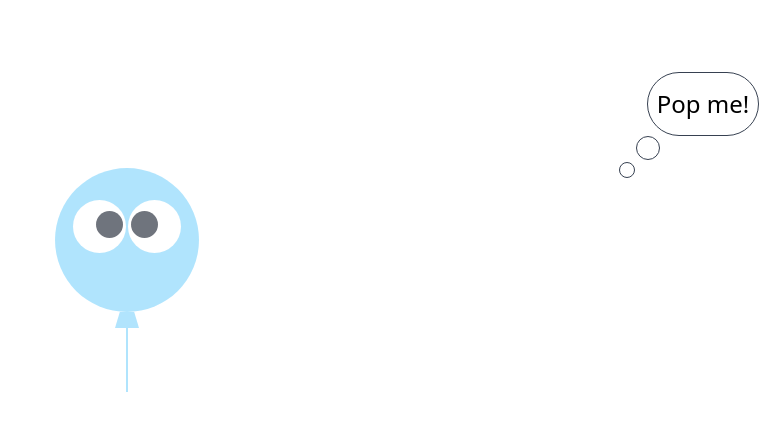
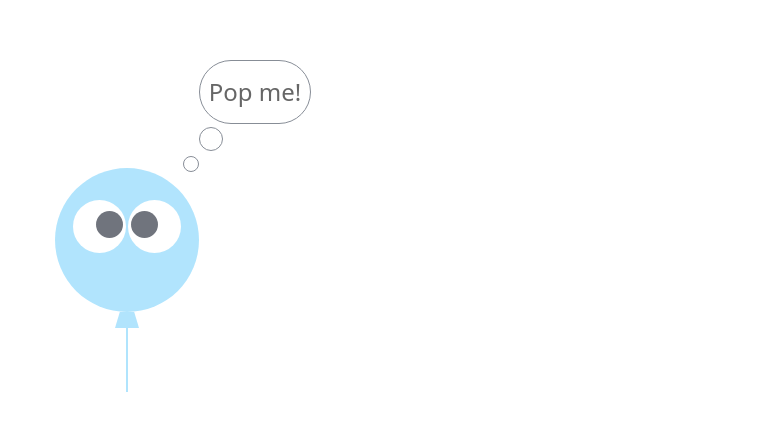
Before and after one commit to Yuriko-Otorii/Portfolio-react, a React (Vite) app: page /lp in a window 1280 px wide. Shown: the part 120-550 px from the top of the page, without its empty margins (513-1280 px from the left). Built offline with nearby package versions, Linux system fonts and the light colour scheme; a web font is replaced by a local one.

Commit message:
Edit bubble position

```diff
--- a/src/Components/ProjectsSection.jsx
+++ b/src/Components/ProjectsSection.jsx
@@ -329,11 +329,11 @@ const ProjectsSection = ({ mode }) => {
                     tool kit and the picture data is fetched from Dog API.
                     Posted data are managed by Supabase. Managing API by using
                     redux thunk with RTK was quite challenging.
-                    <p className="my-8 text-xl lg:text-3xl">
+                  </p>
+                  <p className="my-8 text-xl lg:text-3xl">
                     *There is a issue on Supabase GitHub related to sign up
                     and login methods. I am currently migrating to
                     other services.
-                  </p>
                   </p>
                   <div className="flex justify-center gap-2">
                     <i className="fa-brands fa-react text-3xl lg:text-4xl"></i>
--- a/src/Pages/Lp.jsx
+++ b/src/Pages/Lp.jsx
@@ -49,7 +49,7 @@ const Lp = () => {
     <>
       <div id="cursor" className="cursor"></div>
       <div className="w-screen h-screen flex flex-col items-center justify-center" onMouseMove={handleMouseMove}>
-        {/* <Link to="/"> */}
+        <Link to="/">
           <div ref={balloonBody} onMouseOver={handleMouseOver} onMouseOut={handleMouseOut} className="cursor-pointer w-36 h-36 rounded-full bg-sky-300 relative opacity-60">
             <div className="flex gap-[.1rem] absolute top-[2rem] left-[1.15rem]">
               <div ref={leftEye} className="flex w-[3.3rem] h-[3.3rem] bg-[#fff] rounded-full" style={{ transform: `rotate(${leftRotationDegrees}deg)`}}>
@@ -75,17 +75,19 @@ const Lp = () => {
                 </div>
               </div>
             </div>
+            <div className="absolute top-[-75%] left-[100%] right-2">
+              <div className='relative'>
+                <div className="w-28 h-16 border border-gray-700 rounded-full flex justify-center items-center">
+                  <p className="text-2xl">Pop me!</p>
+                </div>
+                <div className="w-6 h-6 border border-gray-700 rounded-full absolute top-[105%] left-[0%]"></div>
+                <div className="w-4 h-4 border border-gray-700 rounded-full absolute top-[150%] right-[0%]"></div>
+              </div>
+            </div>
           </div>
-        {/* </Link> */}
+        </Link>
         <div className="w-6 h-4 opacity-60 bg-sky-300 clip-balloon-tail"></div>
         <div className="h-16 border border-sky-300 bg-sky-300 opacity-60"></div>
-      </div>
-      <div className="absolute top-[24%] right-2">
-        <div className="w-28 h-16 border border-gray-700 rounded-full relative flex justify-center items-center">
-          <p className="text-2xl">Pop me!</p>
-        </div>
-        <div className="w-6 h-6 border border-gray-700 rounded-full absolute top-[100%] left-[-10%]"></div>
-        <div className="w-4 h-4 border border-gray-700 rounded-full absolute top-[140%] left-[-25%]"></div>
       </div>
     </>
   )
```
